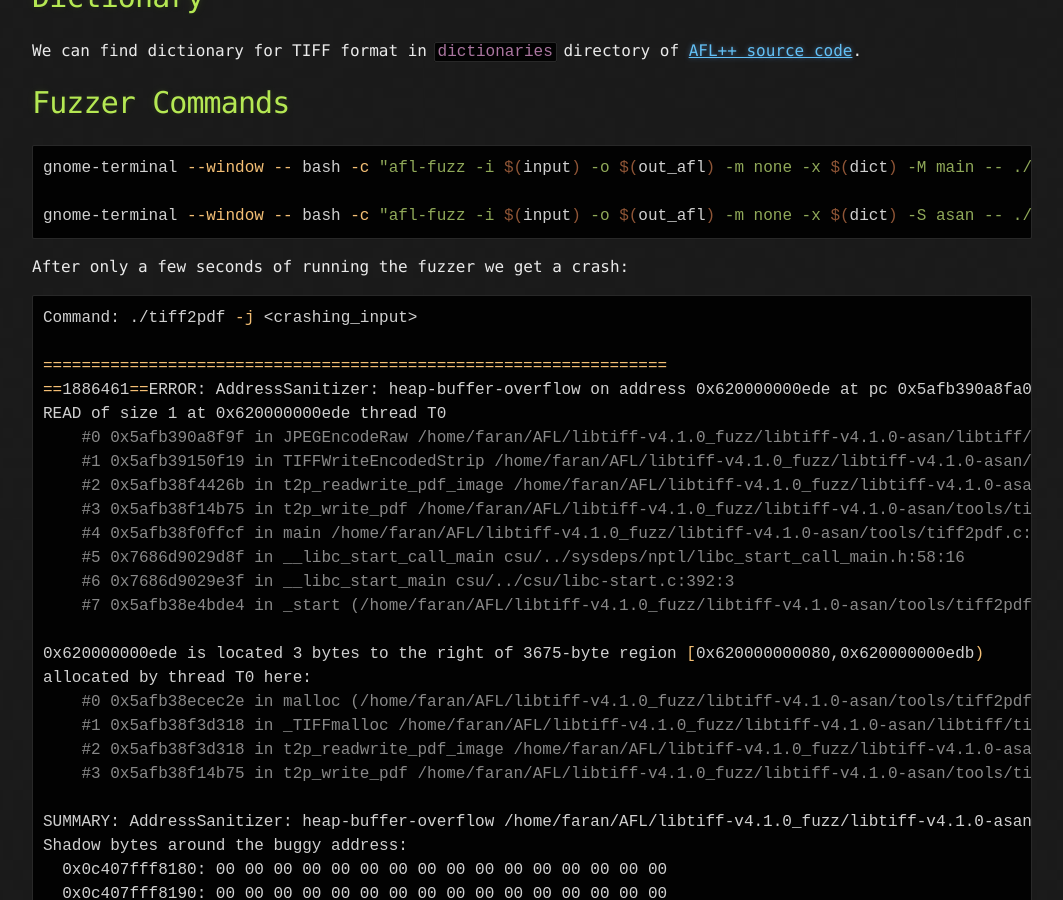
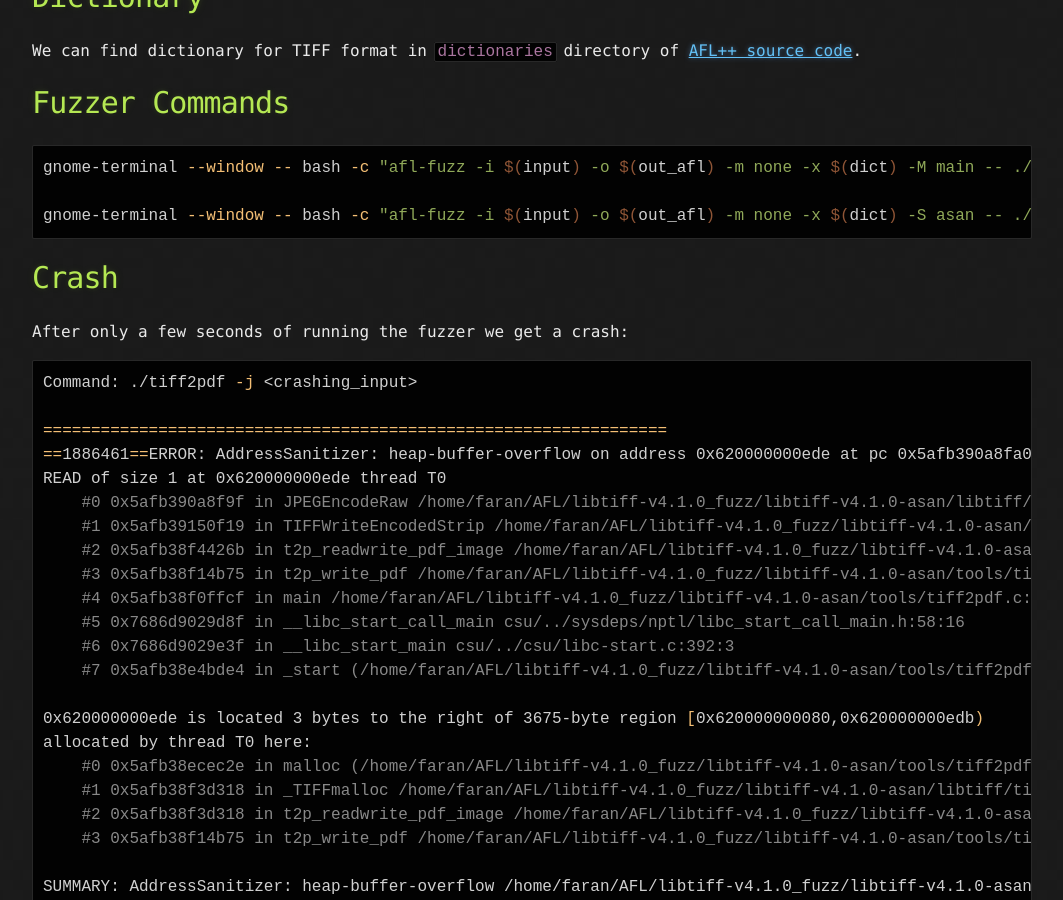
Before and after one commit to faran1512/faran1512.github.io, a Jekyll site: the page built from CVE-2020-35524_Analysis.md, in a window 1280 px wide and 900 px high, scrolled down 4269 px. Shown: the whole window, without its empty margins (108-1171 px from the left). Built offline with Jekyll 4.4.1, drawn with Linux system fonts in a browser that asks for light colours; our own code applies the rules of GitHub Pages for plain Markdown files.

Commit message:
blog post

````diff
--- a/CVE-2020-35524_Analysis.md
+++ b/CVE-2020-35524_Analysis.md
@@ -188,6 +188,9 @@ gnome-terminal --window -- bash -c "afl-fuzz -i $(input) -o $(out_afl) -m none -
 
 gnome-terminal --window -- bash -c "afl-fuzz -i $(input) -o $(out_afl) -m none -x $(dict) -S asan -- ./$(target_name)-asan/$(executable) @@ -j -o /dev/null"
 ```
+
+# Crash
+
 After only a few seconds of running the fuzzer we get a crash:
 
 ```bash
````
